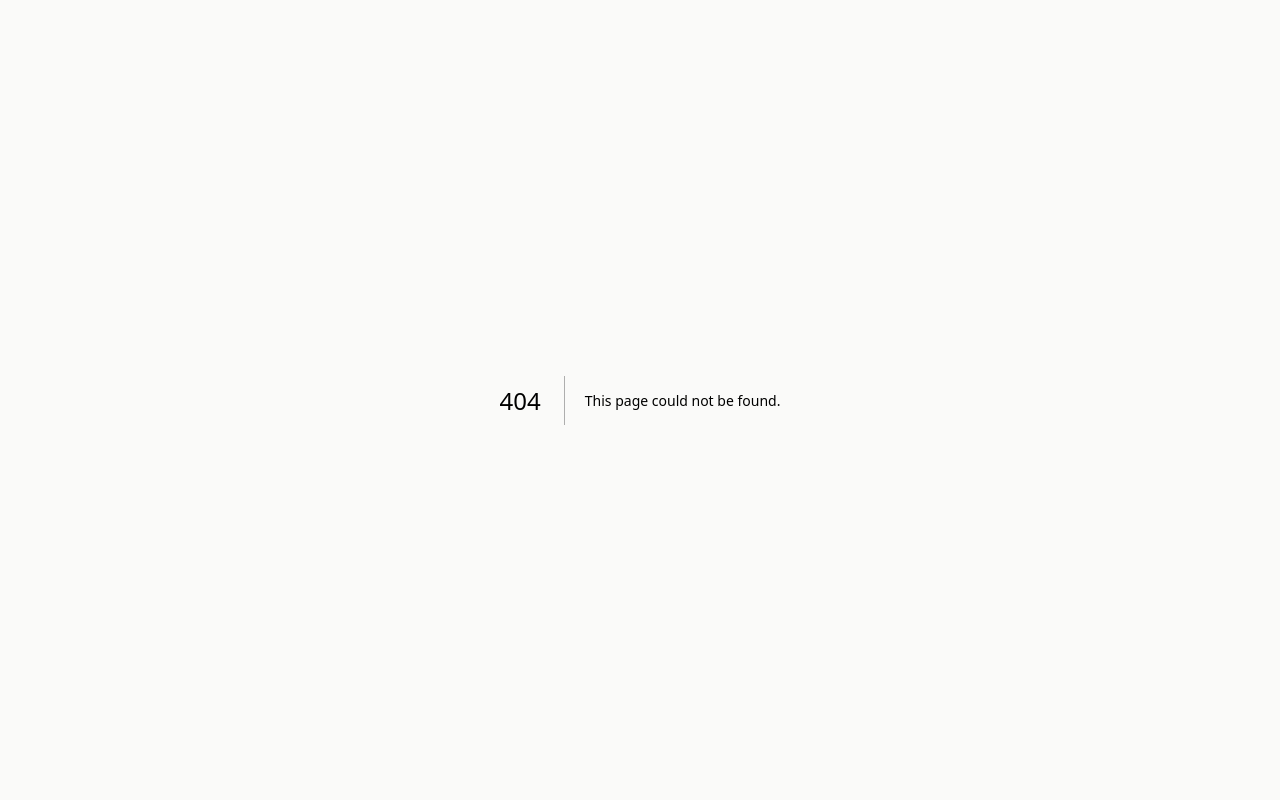
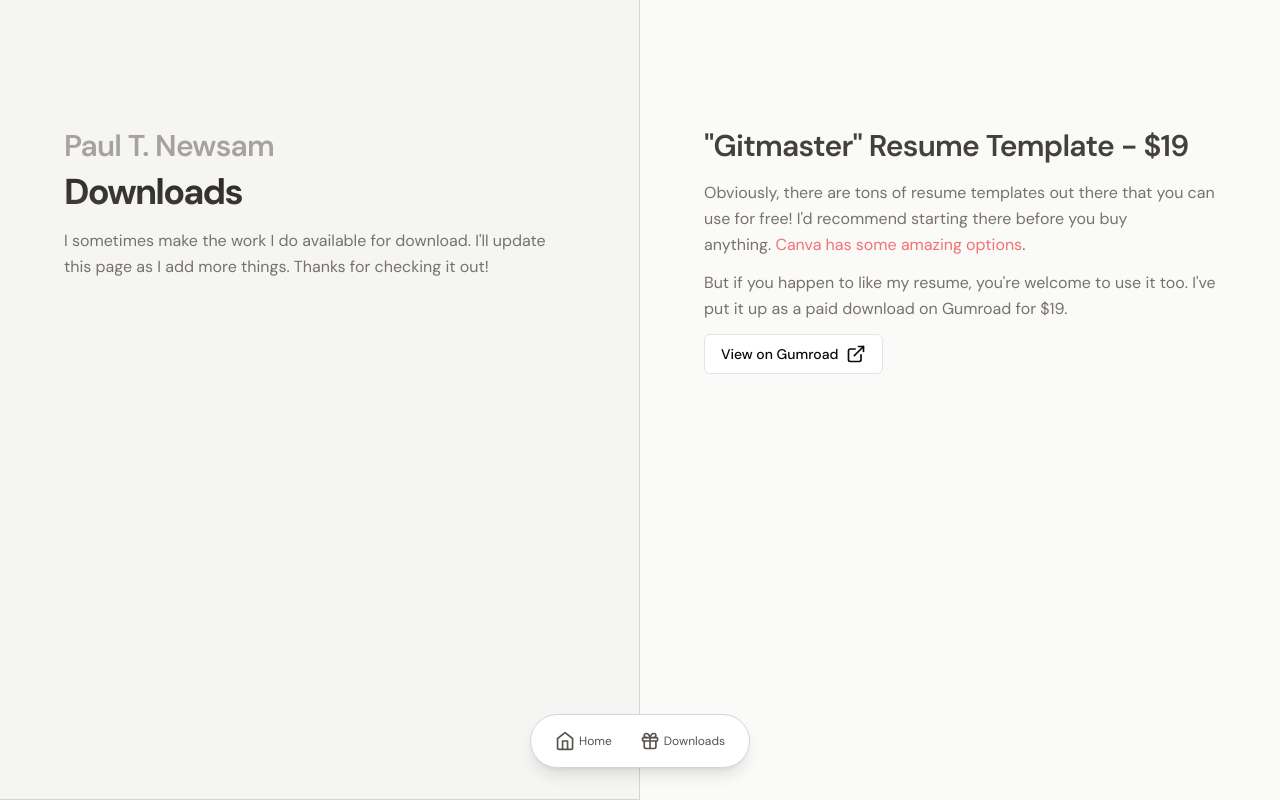
Before and after one commit to pnewsam/paultnewsam.com, a Next.js app: page /downloads in a window 1280 px wide. Before the commit this address had no page. Built offline with nearby package versions, Linux system fonts and the light colour scheme.

Commit message:
Adds downloads page with resume download.

```diff
--- /dev/null
+++ b/src/app/downloads/page.tsx
@@ -0,0 +1,54 @@
+import { ExternalLink } from "lucide-react";
+import { Left } from "@/components/Left";
+import { Right } from "@/components/Right";
+import { buttonVariants } from "@/components/ui/button";
+import { cn } from "@/lib/utils";
+
+export default function Downloads() {
+  return (
+    <>
+      <Left>
+        <h1 className="text-3xl tracking-tight font-semibold text-stone-400 mb-2">
+          Paul T. Newsam
+        </h1>
+        <h2 className="text-4xl font-bold tracking-tighter text-transparent bg-clip-text bg-gradient-to-tr from-stone-700 to-stone-900 mb-4">
+          Downloads
+        </h2>
+        <p className="text-stone-500 leading-relaxed mb-3">
+          I sometimes make the work I do available for download. I&apos;ll
+          update this page as I add more things. Thanks for checking it out!
+        </p>
+      </Left>
+      <Right>
+        <h2 className="text-3xl tracking-tight font-semibold text-stone-700 mb-4">
+          &quot;Gitmaster&quot; Resume Template - $19
+        </h2>
+        <p className="text-stone-500 leading-relaxed mb-3">
+          Obviously, there are tons of resume templates out there that you can
+          use for free! I&apos;d recommend starting there before you buy
+          anything.&nbsp;
+          <a
+            className="text-red-500/75"
+            href="https://www.canva.com/resumes/templates/"
+          >
+            Canva has some amazing options
+          </a>
+          .
+        </p>
+        <p className="text-stone-500 leading-relaxed mb-3">
+          But if you happen to like my resume, you&apos;re welcome to use it
+          too. I&apos;ve put it up as a paid download on Gumroad for $19.
+        </p>
+
+        <a
+          className={cn(buttonVariants({ variant: "outline" }), "gap-2")}
+          href="https://1740934881672.gumroad.com/l/dotjp"
+          target="_blank"
+        >
+          View on Gumroad
+          <ExternalLink className="w-5 h-5" />
+        </a>
+      </Right>
+    </>
+  );
+}
--- a/src/app/layout.tsx
+++ b/src/app/layout.tsx
@@ -1,6 +1,7 @@
 import type { Metadata } from "next";
 import { DM_Sans } from "next/font/google";
 import "./globals.css";
+import { Footer } from "@/components/Footer";
 
 const dmSans = DM_Sans({ subsets: ["latin"] });
 
@@ -16,7 +17,14 @@ export default function RootLayout({
 }) {
   return (
     <html lang="en">
-      <body className={`${dmSans.className} bg-stone-50`}>{children}</body>
+      <body className={`${dmSans.className} bg-stone-50`}>
+        <main className="bg-stone-50">
+          <div className="w-full grid grid-cols-1 md:grid-cols-2 min-h-screen">
+            {children}
+          </div>
+        </main>
+      </body>
+      <Footer />
     </html>
   );
 }
--- a/src/app/page.tsx
+++ b/src/app/page.tsx
@@ -6,28 +6,16 @@ import {
   Github,
   Mail,
 } from "lucide-react";
-import { ReactNode } from "react";
 import { TooltipProvider } from "@/components/ui/tooltip";
 import { Work } from "@/components/Work";
+import { Left } from "@/components/Left";
+import { Right } from "@/components/Right";
 import { IconLink } from "@/components/IconLink";
 import { Projects } from "@/components/Projects";
 
-const Left = ({ children }: { children: ReactNode }) => (
-  <div className="pt-16 pb-8 md:py-32 px-8 lg:px-16 border-b md:border-r border-stone-300 bg-stone-100">
-    <div className="w-full">{children}</div>
-  </div>
-);
-
-const Right = ({ children }: { children: ReactNode }) => (
-  <div className="py-8 md:py-32 px-8 lg:px-16 md:h-screen md:overflow-y-scroll">
-    <div className="w-full">{children}</div>
-  </div>
-);
-
 export default function Home() {
   return (
-    <main className="bg-stone-50">
-      <div className="w-full grid grid-cols-1 md:grid-cols-2 min-h-screen">
+    <>
       <Left>
         <div className="inline-flex flex-wrap items-center gap-4 mb-2">
           <h1 className="text-3xl tracking-tight font-semibold text-stone-400">
@@ -72,8 +60,8 @@ export default function Home() {
             >
               Network States
             </a>
-              , Podcasts, AI Copilots, Grayscale color schemes, Yves
-              Tumor&apos;s legacy
+            , Podcasts, AI Copilots, Grayscale color schemes, Yves Tumor&apos;s
+            legacy
           </p>
           <p className="text-stone-500 leading-relaxed mb-2">
             <b>Bearish on</b>: Quantitative easing, Superhero movies
@@ -127,26 +115,24 @@ export default function Home() {
       <Right>
         <p className="text-stone-500 leading-relaxed mb-4">
           I&apos;ve always been a curious person. Sometimes that&apos;s gotten
-            me into trouble, but it&apos;s also led me to some interesting
-            places.
+          me into trouble, but it&apos;s also led me to some interesting places.
         </p>
         <p className="text-stone-500 leading-relaxed mb-4">
-            I&apos;ve worked as a field biologist, a barista, a software
-            engineer, a ticket-taker, an Uber driver. I&apos;ve lived in San
-            Francisco, San Diego, and Boston - and for a while when I was doing
-            fieldwork, I lived out of a truck. I&apos;ve visited 23 countries
-            and worked in 9 different states.
+          I&apos;ve worked as a field biologist, a barista, a software engineer,
+          a ticket-taker, an Uber driver. I&apos;ve lived in San Francisco, San
+          Diego, and Boston - and for a while when I was doing fieldwork, I
+          lived out of a truck. I&apos;ve visited 23 countries and worked in 9
+          different states.
         </p>
         <p className="text-stone-500 leading-relaxed mb-4">
-            These days, I spend my hours building frontends for web apps. I
-            think that definining the relationship between humans and computers
-            is only going to become more important, and I&apos;m grateful that I
-            get to play a small part in that.
+          These days, I spend my hours building frontends for web apps. I think
+          that definining the relationship between humans and computers is only
+          going to become more important, and I&apos;m grateful that I get to
+          play a small part in that.
         </p>
         <Work className="mb-8" />
         <Projects />
       </Right>
-      </div>
-    </main>
+    </>
   );
 }
--- /dev/null
+++ b/src/components/Footer.tsx
@@ -0,0 +1,29 @@
+import { Home, Gift, Book } from "lucide-react";
+
+export const Footer = () => (
+  <footer className="fixed bottom-8 border border-stone-300 bg-white rounded-[48px] left-[50%] -translate-x-[50%] px-3 py-2 shadow-lg">
+    <div className="inline-flex gap-1">
+      <a
+        className="flex items-center gap-1 text-xs text-stone-600 hover:bg-stone-100 rounded-full px-3 py-2"
+        href="/"
+      >
+        <Home className="w-5 h-5" />
+        <span>Home</span>
+      </a>
+      <a
+        className="flex items-center gap-1 text-xs text-stone-600 hover:bg-stone-100 rounded-full px-3 py-2"
+        href="/downloads"
+      >
+        <Gift className="w-5 h-5" />
+        <span>Downloads</span>
+      </a>
+      {/* <a
+        className="flex items-center gap-1 text-xs text-stone-600 hover:bg-stone-100 rounded-full px-3 py-2"
+        href="/blog"
+      >
+        <Book className="w-5 h-5" />
+        Blog
+      </a> */}
+    </div>
+  </footer>
+);
--- /dev/null
+++ b/src/components/Left.tsx
@@ -0,0 +1,7 @@
+import { ReactNode } from "react";
+
+export const Left = ({ children }: { children: ReactNode }) => (
+  <div className="pt-16 pb-8 md:py-32 px-8 lg:px-16 border-b md:border-r border-stone-300 bg-stone-100">
+    <div className="w-full">{children}</div>
+  </div>
+);
--- /dev/null
+++ b/src/components/Right.tsx
@@ -0,0 +1,7 @@
+import { ReactNode } from "react";
+
+export const Right = ({ children }: { children: ReactNode }) => (
+  <div className="py-8 md:py-32 px-8 lg:px-16 md:h-screen md:overflow-y-scroll">
+    <div className="w-full">{children}</div>
+  </div>
+);
--- a/src/components/Work.tsx
+++ b/src/components/Work.tsx
@@ -89,6 +89,7 @@ export const Work = ({ className }: { className?: string }) => (
     <Job
       title="Data Processing Lead"
       company="Sourcery Technologies"
+      companyHref="https://getsourcery.com/"
       description="
         My first technology job was at Sourcery Technologies, where I did data entry for the team.
         The team was in the process of pivoting from a sourcing model, and I helped onboard customers
```
Lines whose indentation alone changed are shown as unchanged.
